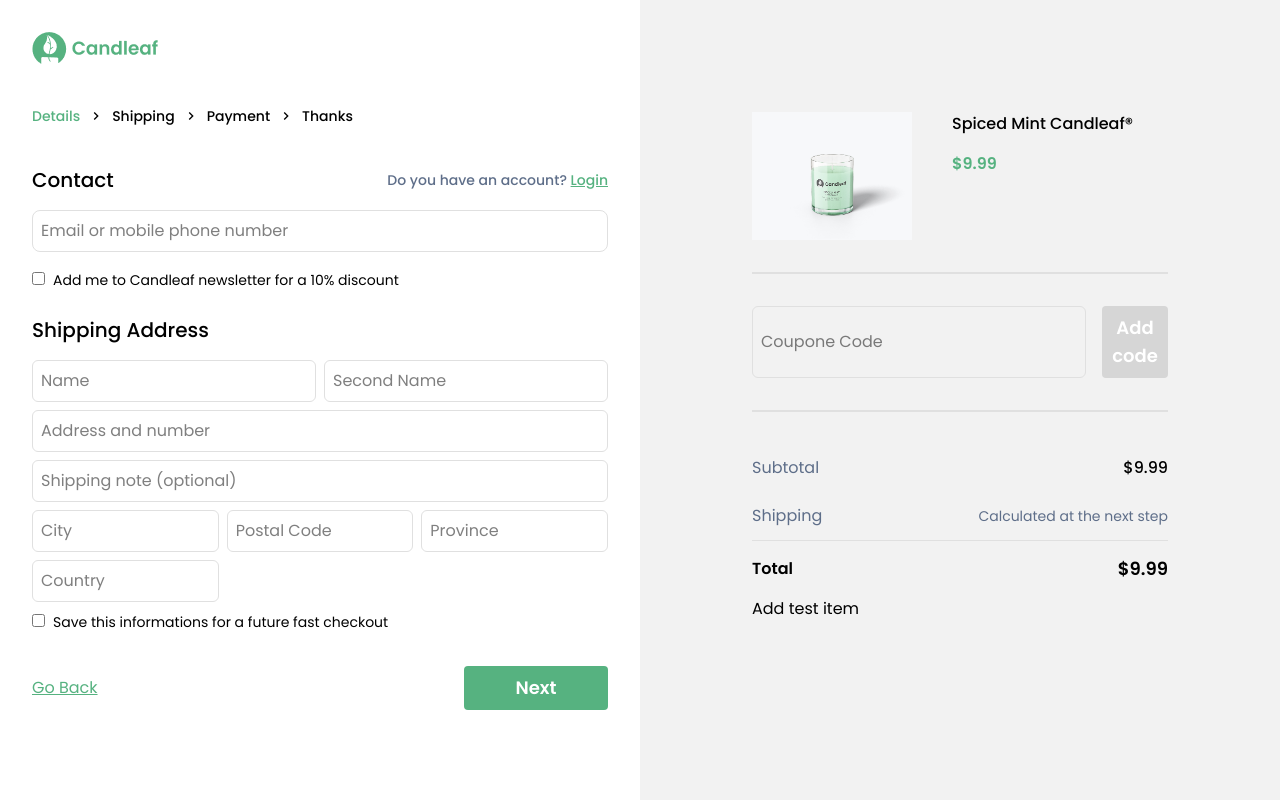
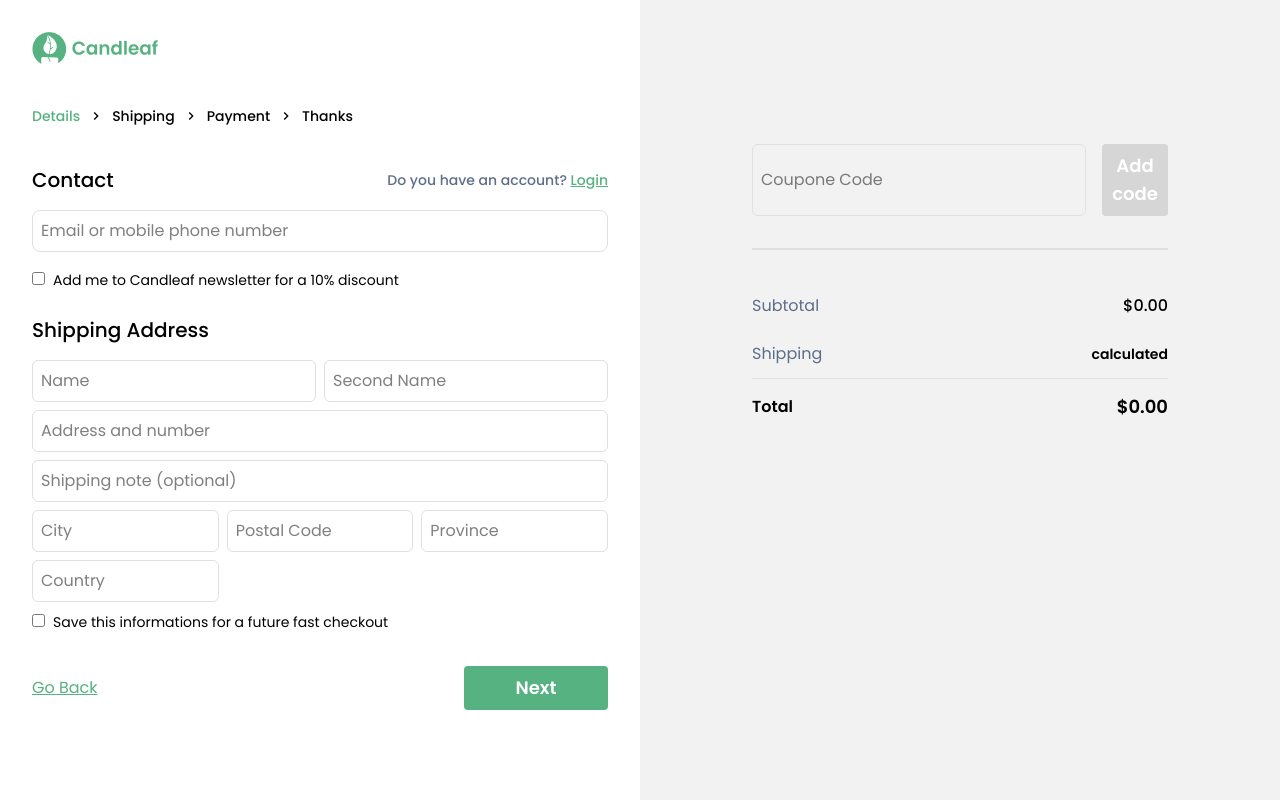
Before and after one commit to AzeddineBd/E-commerce, a React (Vite) app: page /auth in a window 1280 px wide. Built offline with nearby package versions, Linux system fonts and the light colour scheme.

Commit message:
in shipping page fix Shipping method and in rightSide page, And transfer user info for contact and ship to in shipping page

```diff
--- a/src/context/CartContext.jsx
+++ b/src/context/CartContext.jsx
@@ -4,6 +4,8 @@
 
 export const CartProvider = ({ children }) => {
   const [cartItems, setCartItems] = useState([]);
+  const [userInfo, setUserInfo] = useState(null);
+  const [shippingMethod, setShippingMethod] = useState("calculated");
 
   const addToCart = (product, quantity = 1) => {
     setCartItems((prev) => {
@@ -21,7 +23,17 @@
   };
 
   return (
-    <CartContext.Provider value={{ cartItems, setCartItems, addToCart }}>
+    <CartContext.Provider
+      value={{
+        cartItems,
+        setCartItems,
+        addToCart,
+        userInfo,
+        setUserInfo,
+        shippingMethod,
+        setShippingMethod,
+      }}
+    >
       {children}
     </CartContext.Provider>
   );
--- a/src/hooks/useStepForm.jsx
+++ b/src/hooks/useStepForm.jsx
@@ -2,16 +2,18 @@
 import { useForm } from "react-hook-form";
 import { yupResolver } from "@hookform/resolvers/yup";
 import { useNavigate } from "react-router-dom";
+import { useCart } from "../context/useCart";
 
 export const useStepForm = (schema, nextPath) => {
   const navigate = useNavigate();
+  const { setUserInfo } = useCart();
 
   const form = useForm({
     resolver: yupResolver(schema),
   });
 
   const onSubmit = (data) => {
-    console.log("✅ Validated:", data);
+    setUserInfo(data);
     navigate(nextPath); // بدل goToNextStep، ننتقل مباشرة
   };
 
--- a/src/layout/RightSideOfsteps.jsx
+++ b/src/layout/RightSideOfsteps.jsx
@@ -2,24 +2,34 @@
 import { useCart } from "../context/useCart";
 
 export const RightSideOfSteps = () => {
-  const { cartItems, addToCart } = useCart();
-  console.log(cartItems);
+  const { cartItems, shippingMethod } = useCart();
+  const subTotal = cartItems.reduce(
+    (total, item) => total + item.price * item.quantity,
+    0
+  );
 
   return (
     <div className="bg-[var(--background-gris)] p-8">
       <div className="bg-[var(--background-gris)] p-4 md:p-8 lg:p-12 xl:p-20">
         {/* Product img & name */}
-        <div className="flex gap-10 border-b-2 border-[var(--border-color)] pb-8 max-w-lg">
+        {cartItems.map((item, index) => (
+          <div
+            key={index}
+            className="flex gap-10 border-b-2 border-[var(--border-color)] pb-8 max-w-lg mb-4"
+          >
             <img
-            src="../public/assets/product.jpg"
+              src={`../public/assets/products_img/${item.image}`}
               alt="Product"
               className="w-40"
             />
             <div className="flex flex-col gap-4">
-            <h3 className="font-medium">Spiced Mint Candleaf®</h3>
-            <p className="text-[var(--primary-color)] font-semibold">$9.99</p>
+              <h3 className="font-medium">{item.name}</h3>
+              <p className="text-[var(--primary-color)] font-semibold">
+                ${(item.price * item.quantity).toFixed(2)}
+              </p>
             </div>
           </div>
+        ))}
 
         {/* Coupone */}
         <div className="flex gap-4 border-b-2 border-[var(--border-color)] py-8 max-w-lg">
@@ -39,27 +49,26 @@
                 <td className="py-3 text-[var(--text-muted-color)]">
                   Subtotal
                 </td>
-                <td className="text-right font-medium">$9.99</td>
+                <td className="text-right font-medium">
+                  ${subTotal.toFixed(2)}
+                </td>
               </tr>
               <tr>
                 <td className="py-3 text-[var(--text-muted-color)]">
                   Shipping
                 </td>
-                <td className="text-right text-[14px] text-[var(--text-muted-color)]">
-                  Calculated at the next step
+                <td className="text-right text-[14px] font-semibold">
+                  {shippingMethod}
                 </td>
               </tr>
               <tr className="border-t border-[var(--border-color)]">
                 <td className="py-4 font-semibold">Total</td>
-                <td className="text-right font-semibold text-lg">$9.99</td>
+                <td className="text-right font-semibold text-lg">
+                  ${subTotal.toFixed(2)}
+                </td>
               </tr>
             </tbody>
           </table>
-          <button
-            onClick={() => addToCart({ id: 1, name: "Candleaf", price: 9.99 })}
-          >
-            Add test item
-          </button>
         </div>
       </div>
     </div>
--- a/src/pages/authentication.jsx
+++ b/src/pages/authentication.jsx
@@ -37,7 +37,11 @@
             )}
           </div>
           <div>
-            <input type="checkbox" id="add_me" className="mr-2" />
+            <input
+              type="checkbox"
+              id="add_me"
+              className="mr-2 accent-[var(--primary-color)]"
+            />
             <label htmlFor="add_me" className="text-[14px]">
               Add me to Candleaf newsletter for a 10% discount
             </label>
@@ -145,7 +149,11 @@
               )}
             </div>
             <div className="col-span-full">
-              <input type="checkbox" id="add_me" className=" mr-2" />
+              <input
+                type="checkbox"
+                id="add_me"
+                className="mr-2 accent-[var(--primary-color)]"
+              />
               <label htmlFor="add_me" className="text-[14px]">
                 Save this informations for a future fast checkout
               </label>
--- a/src/pages/product.jsx
+++ b/src/pages/product.jsx
@@ -17,11 +17,6 @@
 
   // ✅ 2.Product identification
   const product = productsData.find((p) => String(p.id) === id);
-
-  // ✅ 3. Using useEffect to monitor basket changes
-  useEffect(() => {
-    console.log("🛒 محتوى السلة:", cartItems);
-  }, [cartItems]);
 
   // ✅ 4. Add product to cart function
   const handleAddToCart = () => {
--- a/src/pages/shipping.jsx
+++ b/src/pages/shipping.jsx
@@ -1,6 +1,23 @@
 import CheckoutLayout from "../components/CheckoutLayout";
+import { useCart } from "../context/useCart";
+import { useForm } from "react-hook-form";
+import { useEffect } from "react";
 
 const Shipping = () => {
+  const { userInfo, setShippingMethod } = useCart();
+  const { register, watch } = useForm();
+  console.log(userInfo);
+
+  const shippingChecked = watch("shippingOption");
+
+  useEffect(() => {
+    if (shippingChecked) {
+      setShippingMethod("Free Shipping");
+    } else {
+      setShippingMethod("calculated");
+    }
+  }, [shippingChecked, setShippingMethod]);
+
   return (
     <CheckoutLayout currentStep="shipping">
       {/* Summary Info */}
@@ -8,7 +25,7 @@
         <div className="flex justify-between items-start">
           <div className="flex md:gap-2 gap-1">
             <p className="text-[14px] text-[var(--text-gris)]">Contact</p>
-            <p className="text-[14px]">joe.spagnuolo@uxbly.com</p>
+            <p className="text-[14px]">{userInfo?.email}</p>
           </div>
 
           <button className="text-[var(--primary-color)] cursor-pointer underline">
@@ -21,9 +38,7 @@
             <p className="text-[14px] text-[var(--text-gris)] text-nowrap">
               Ship to
             </p>
-            <p className="text-[14px]">
-              Via Firenze 23, 92023, Campobello di Licata AG, Italia
-            </p>
+            <p className="text-[14px]">{userInfo?.address}</p>
           </div>
 
           <button className="text-[var(--primary-color)] cursor-pointer underline">
@@ -38,7 +53,11 @@
 
         <div className="border-1 border-[var(--border-color)] rounded-lg md:p-4 p-2 flex items-center justify-between">
           <div className="flex items-center gap-2">
-            <input type="radio" />
+            <input
+              type="checkbox"
+              className="accent-[var(--primary-color)]"
+              {...register("shippingOption")}
+            />
             <label className="text[14px]">Standard Shipping</label>
           </div>
           <p className="font-semibold text[14px]">Free</p>
```
Lines whose indentation alone changed are shown as unchanged.
